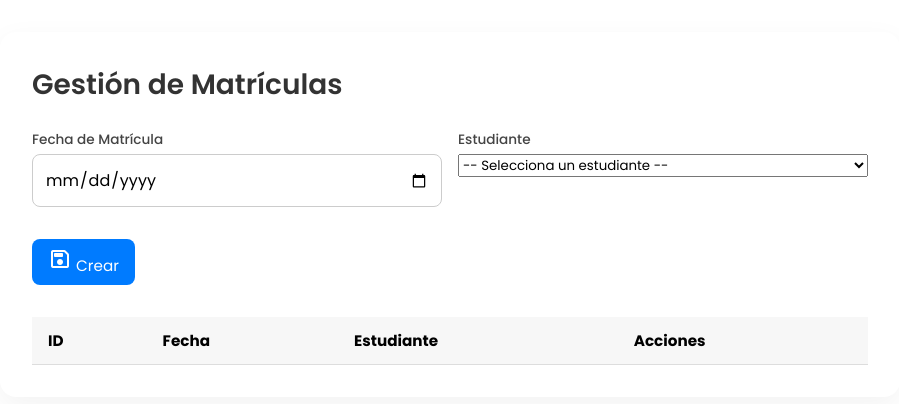
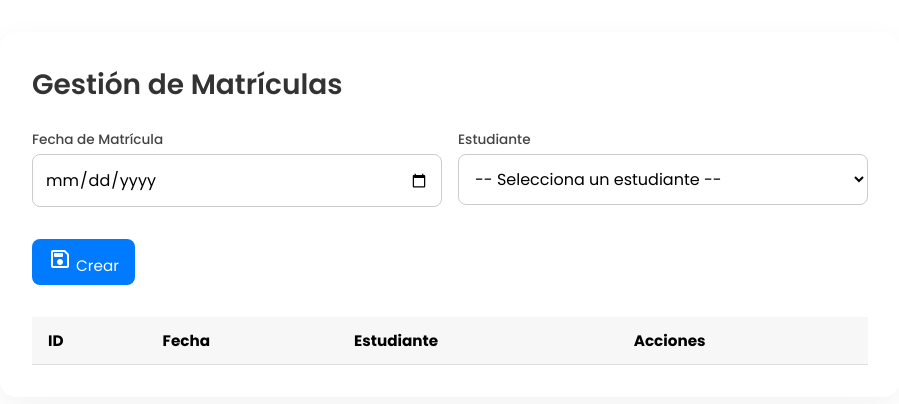
Before and after one commit to Erika05cristina/frontend, an Angular app: page /matriculas in a window 1280 px wide. Shown: the top 404 px of the page, without its empty margins (190-1089 px from the left). Built offline with nearby package versions, Linux system fonts and the light colour scheme; no server answers.

Commit message:
agregando estilos en matriculas

```diff
--- a/src/app/components/matriculas/matriculas.scss
+++ b/src/app/components/matriculas/matriculas.scss
@@ -37,6 +37,20 @@
       border: 1px solid #ccc;
       border-radius: 0.5rem;
       font-size: 1rem;
+      transition: border-color 0.2s;
+
+      &:focus {
+        border-color: #007bff;
+        outline: none;
+      }
+    }
+
+    select {
+      padding: 0.75rem;
+      border: 1px solid #ccc;
+      border-radius: 0.5rem;
+      font-size: 1rem;
+      background-color: white;
       transition: border-color 0.2s;
 
       &:focus {
```
